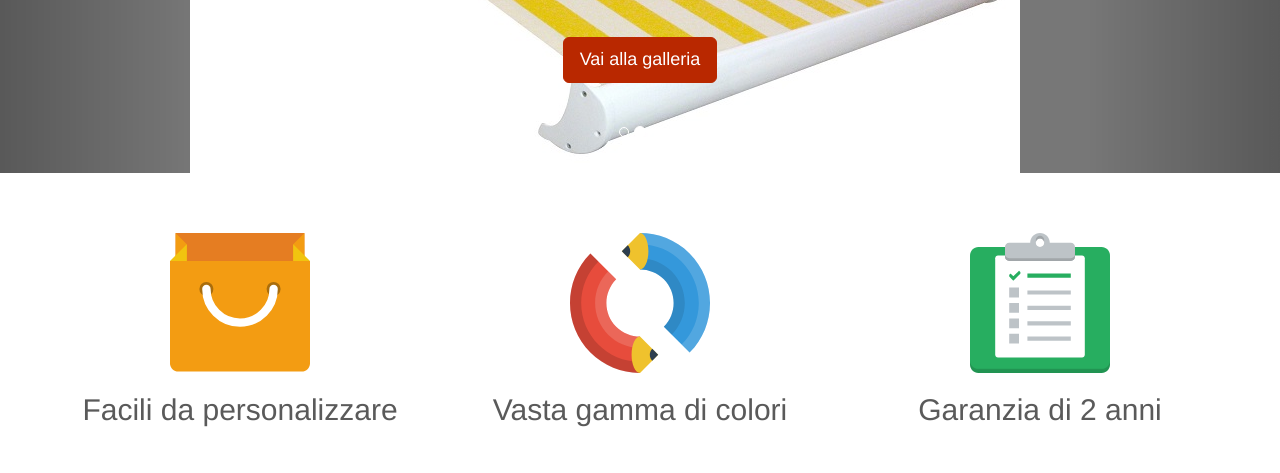
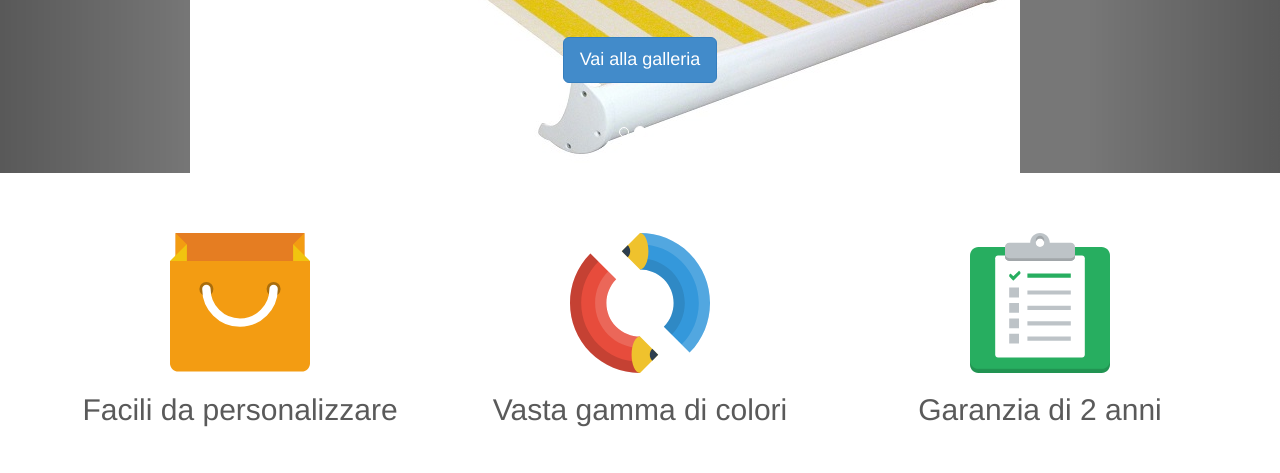
Before and after one commit to MicheleMannino/manninotende, a plain HTML site: page index.html in a window 1280 px wide. Shown: the part 327-800 px from the top of the page. Drawn offline with nearby package versions, Linux system fonts and the light colour scheme.

Commit message:
Reverted button color from red to blue

```diff
--- a/css/main.css
+++ b/css/main.css
@@ -72,16 +72,6 @@ body {
   left: 0;
   min-width: 100%;
   height: 500px;
-}
-
-.btn-primary {
-    background-color: #B92800;
-    border-color: #B92800;
-}
-
-.btn-primary:focus {
-    background-color: #B92800;
-    border-color: #B92800;
 }
 
 /* MARKETING CONTENT
```
